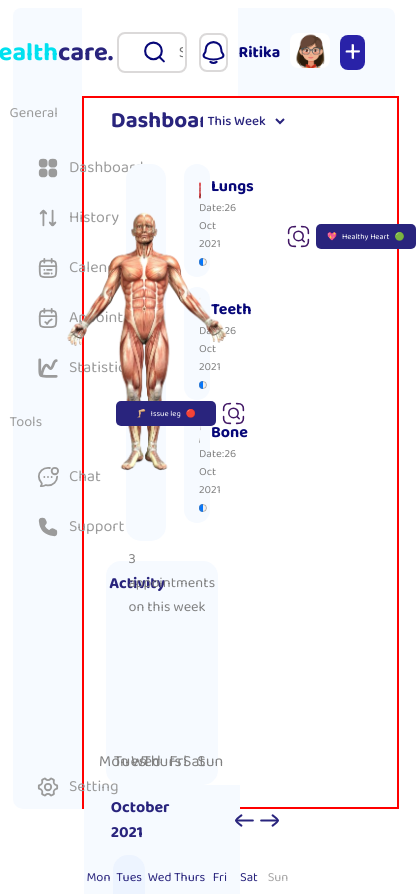
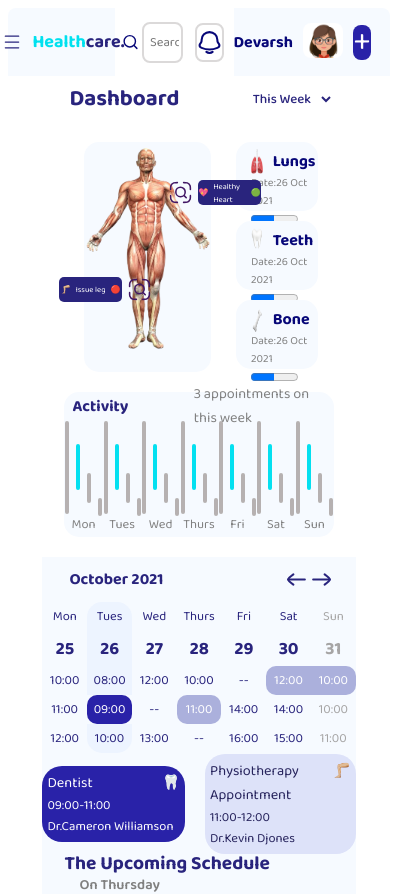
Before and after one commit to devarsh-commits/HealthCare-Dashboard, a React (Vite) app: page / in a window 390 px wide. Shown: the top 894 px of the page, 416 px wide, since content can reach past the window. Built offline with nearby package versions, Linux system fonts and the light colour scheme.

Commit message:
added media queries

```diff
--- a/src/App.css
+++ b/src/App.css
@@ -14,6 +14,8 @@
 .sidebar {
     /* border: 2px solid red; */
     width: 18%;
+    height: 100%;
+    /* transform: translateX(10px) */
     /* margin-left: 8px; */
     /* margin-right: -1; */
 }
@@ -21,20 +23,16 @@
 .maincomp {
     /* border: 2px solid red; */
     width: 82%;
+    height: 100%;
     display: flex;
     /* margin-right: -6px; */
-}
-@media only screen and (max-width:1160px){
-    .maincomp{
-        border: 2px solid red;
-        flex-direction: column;
-    }
 }
 
 .maincomp .dashboard {
     /* border: 2px solid green; */
     box-sizing: border-box;
     width: 50%;
+    height: 100%;
       padding-left: 22px;
     padding-right: 22px;
 }
@@ -78,7 +76,7 @@
     box-sizing: border-box;
 /* border: 2px solid red; */
 width: 100%;
-height: 76vh;
+height: 92%;
 display: flex;
 flex-direction: column;
 align-items: center;
@@ -272,3 +270,75 @@ align-items: center;
     gap: 30px;
 
 }
+@media only screen and (max-width:912px){
+    .sidebar{
+        height: 70%;
+    }
+    .maincomp{
+        height: 70%;
+    }
+    .maincomp .dashboard{
+        height: 100%;
+    }
+    .healthstat .bdy-cont{
+        padding-top: 37px;
+    }
+}
+@media only screen and (max-width:769px){
+     .healthstat .bdy-cont{
+        padding-top: 7px;
+    }
+}
+@media only screen and (max-width:541px){
+    .main{
+        margin: 0;
+    }
+    .sidebar{
+        display: none;
+    }
+    .maincomp{
+        flex-direction: column;
+        gap: 30px;
+    }
+    .maincomp .dashboard{
+        width: 100%;
+    }
+    .body{
+        justify-content: center;
+    }
+    .maincomp .schedule{
+        width: 100%;
+    }
+}
+    @media only screen and (max-width:412px){
+        .sch-subhead{
+            height: 0;
+            font-size: 0.9em;
+        }
+
+    }
+    @media only screen and (max-width:412px){
+        .sch-subhead{
+            height: 0;
+            font-size: 0.9em;
+        }
+
+    }
+    @media only screen and (max-width:412px){
+        .sch-subhead{
+            height: 0;
+            font-size: 0.9em;
+        }
+
+    }
+    @media only screen and (max-width:412px){
+        .sch-subhead{
+            height: 0;
+            font-size: 0.9em;
+        }
+
+    }
+
+   @media only screen and (max-width:376px){
+
+   }
--- a/src/components/Activity.css
+++ b/src/components/Activity.css
@@ -95,3 +95,11 @@ gap: 10px;
         position: relative;
     top: 40px;
 }
+@media only screen and (max-width:412px){
+    .bars{
+        font-size: 0.8em;
+    }
+    .barsec{
+        gap: 7px;
+    }
+}
--- a/src/components/Anatomy.css
+++ b/src/components/Anatomy.css
@@ -1,4 +1,4 @@
-.main-an{
+.main-an {
     box-sizing: border-box;
     width: 100%;
     height: 100%;
@@ -9,34 +9,39 @@
     background-color: rgb(246 250 255);
     position: relative;
 }
-.main-an img{
+
+.main-an img {
     width: 200px;
     object-fit: contain;
 }
-.healthdt1{
+
+.healthdt1 {
     display: flex;
     position: absolute;
     gap: 5px;
     align-items: center;
     top: 60px;
-    left: 160px;
+    left: 155px;
 }
-.healthdt2{
+
+.healthdt2 {
     display: flex;
     position: absolute;
     gap: 5px;
     align-items: center;
-     bottom: 115px;
-    left: -10px;
+    bottom: 105px;
+    left: 10px;
 }
-.health-indicator img{
+
+.health-indicator img {
     width: 25px;
 }
-.health-heart{
+
+.health-heart {
     /* border: 2px solid red; */
     border-radius: 5px;
     display: flex;
-    width:100px;
+    width: 6vw;
     height: 25px;
     align-items: center;
     justify-content: center;
@@ -47,10 +52,11 @@ width: 25px;
     font-family: "Baloo 2", sans-serif;
     font-optical-sizing: auto;
 }
+
 .health-leg {
     border-radius: 5px;
     display: flex;
-    width:100px;
+    width: 6vw;
     height: 25px;
     /* position: absolute; */
     align-items: center;
@@ -62,3 +68,122 @@ width: 25px;
     font-family: "Baloo 2", sans-serif;
     font-optical-sizing: auto;
 }
+
+@media only screen and (max-width:1415px) {
+    .healthdt1 {
+        left: 129px;
+    }
+
+    .a {
+        font-size: 15%;
+    }
+}
+
+@media only screen and (max-width:1280px) {
+    .healthdt1 {
+        top: 83px;
+    }
+
+    .healthdt2 {
+        bottom: 118px;
+    }
+}
+
+@media only screen and (max-width:1225px) {
+    .healthdt1 {
+        left: 118px;
+    }
+}
+
+@media only screen and (max-width:1100px) {
+    .healthdt1 {
+        left: 105px;
+    }
+}
+
+@media only screen and (max-width:1090px) {
+    .healthdt2 {
+        left: 0px;
+        bottom: 102px;
+    }
+
+    .healthdt1 {
+        top: 64px;
+    }
+}
+@media only screen and (max-width:1025px) {
+    .healthdt2 {
+        left: 0px;
+        bottom: 266px;
+    }
+
+    .healthdt1 {
+        top: 237px;
+        left: 89px;
+    }
+}
+
+@media only screen and (max-width:912px){
+    .healthdt1{
+top: 128px;
+    }
+    .healthdt2{
+        bottom: 158px;
+    }
+}
+@media only screen and (max-width:820px){
+    .healthdt1{
+        top: 105px;
+    }
+}
+
+@media only screen and (max-width:855px) {
+    .healthdt1 {
+        top: 118px;
+        left: 71px;
+    }
+
+    .healthdt2 {
+        left: -10px;
+        bottom: 154px;
+    }
+}
+@media only screen and (max-width:769px){
+    .healthdt1{
+        top: 73px;
+    }
+    .healthdt2{
+        bottom: 123px;
+    }
+}
+@media only screen and (max-width:541px){
+    .healthdt1{
+        top: 38px;
+        left: 100px;
+    }
+    .healthdt2{
+        bottom: 71px;
+        left: -16px;
+    }
+    .a{
+        width: 16vw;
+        font-size: 0.5em;
+    }
+}
+@media only screen and (max-width:431px){
+    .health-indicator .healthdt1{
+        left: 84px;
+    }
+    .healthdt2{
+        left: -24px;
+    }
+}
+@media only screen and (max-width:412px){
+    .healthdt1{
+        left: 71px;
+    }
+    .healthdt2{
+        bottom: 70px;
+        left: -25px;
+    }
+}
--- a/src/components/AnatomySec.jsx
+++ b/src/components/AnatomySec.jsx
@@ -7,10 +7,10 @@ const AnatomySec = () => {
     return (
         <div className='main-an'>
             <img src={body} alt="" />
-            <div className='health-indicator a'>
+            <div className='health-indicator '>
                 <div className="healthdt1">
                     <img src={scan} alt="" />
-                    <div className='health-heart'>
+                    <div className='health-heart a'>
                         <p>💖</p>
                         <p>Healthy Heart</p>
                         <p>🟢</p>
--- a/src/components/Appoint.css
+++ b/src/components/Appoint.css
@@ -28,3 +28,36 @@
 .dr-name{
     font-size: 0.8em;
 }
+@media only screen and (max-width:1080px){
+    .Appoint{
+        padding: 7px;
+    }
+}
+@media only screen and (max-width:1006px){
+    .Appoint{
+        padding: 5px;
+    }
+    .Appoint .a-title{
+        font-size: 0.9em;
+    }
+    .Appoint .a-time{
+        font-size: 0.8em;
+    }
+    .Appoint .dr-name{
+        font-size: 0.8em;
+    }
+}
+@media only screen and (max-width:912px){
+    .a-title .t1{
+        white-space: wrap;
+       /* min-width: 0; */
+    }
+    .a-title{
+        gap: 1px;
+    }
+}
+@media only screen and (max-width:413px){
+    .Appoint{
+        min-width: 34vw;
+    }
+}
--- a/src/components/Header.css
+++ b/src/components/Header.css
@@ -7,12 +7,25 @@
     display: flex;
     /* margin: 1px auto; */
     border-radius: 10px;
+        /* background-color: rgb(246 250 255); */
+}
+.logosec{
+    display: flex;
+     background-color: rgb(246 250 255);
+       width: 18%;
+        border-top-left-radius: 8px;
+        justify-content: center;
+        gap: 5px;
+}
+.logosec img{
+
+    width: 20px;
+    display: none;
 }
 .logo{
     box-sizing: border-box;
     /* border: 2px solid green; */
-    background-color: rgb(246 250 255);
-    width: 18%;
+    /* width: 18%; */
     display: flex;
     font-size:0.8em;
     padding: 5px;
@@ -108,3 +121,34 @@
     justify-content: center;
     cursor: pointer;
 }
+@media only screen and (max-width:541px){
+    .header{
+        height: 68px;
+    }
+    .logosec{
+        font-size: 0.7em;
+        width: 28%;
+    }
+    .logosec img{
+        display: block;
+    }
+    .searchbox{
+        width: 56%;
+    }
+    .searchbox .img{
+        width: 17px;
+        left: 7px;
+    }
+    .search{
+        padding-left: 6px;
+        font-size: 0.8em;
+    }
+}
+@media only screen and (max-width:391px){
+    .plus{
+        margin-right: 19px;
+    }
+    .logosec img{
+        margin-left: 9px;
+    }
+}
--- a/src/components/Header.jsx
+++ b/src/components/Header.jsx
@@ -3,11 +3,16 @@ import search from '../assets/search.svg'
 import bell from '../assets/bell.svg'
 import avt from '../assets/girl.png'
 import './Header.css'
+import hambug from '../assets/hamburger.svg'
 
 const Header = () => {
   return (
     <div className='header'>
-        <div className="logo"><h1 style={{color:'rgb(0 225 239)'}}>Health</h1><h1 style={{color:"rgb(41 36 125)"}}>care.</h1></div>
+        <div className="logosec">
+           <img src={hambug} alt="" />
+          <div className="logo">
+          <h1 style={{color:'rgb(0 225 239)'}}>Health</h1><h1 style={{color:"rgb(41 36 125)"}}>care.</h1></div>
+        </div>
         <div className="searchbox">
         <img className='img' src={search} alt="" />
         <input className='search' type="text" placeholder='Search' />
@@ -16,7 +21,7 @@ const Header = () => {
         </div>
         </div>
         <div className="profile">
-            <div className="name">Ritika</div>
+            <div className="name">Devarsh</div>
             <div className="avtar box"><img src={avt} alt="" /></div>
             <div className="plus">+</div>
         </div>
--- a/src/components/Navlink.css
+++ b/src/components/Navlink.css
@@ -15,3 +15,8 @@
 .links img{
     width: 22px;
 }
+@media only screen and (max-width:855px){
+    .links{
+        font-size: 0.7em;
+    }
+}
--- a/src/components/Sidebar.css
+++ b/src/components/Sidebar.css
@@ -2,7 +2,7 @@
 .side{
     /* border: 2px solid red; */
     width:100%;
-    height:84.5vh;
+    height:100%;
     /* margin-left: 7px; */
     background-color: rgb(246 250 255);
     display: flex;
@@ -38,3 +38,8 @@
     position: absolute;
     bottom: 10px;
 }
+@media only screen and (max-width:912px){
+    .links{
+        width: 14vw;
+    }
+}
--- a/src/components/Sidebar.jsx
+++ b/src/components/Sidebar.jsx
@@ -11,13 +11,13 @@ const Sidebar = () => {
        <div className='gen'>
          <div className='title'>General</div>
         {gendata.map(dt=>{
-          return <Navlink title={dt.sec} icon={dt.icon} desc={dt.desc}/>
+          return <Navlink key={dt.id} title={dt.sec} icon={dt.icon} desc={dt.desc}/>
         })}
        </div>
        <div className="gen">
         <div className='title'>Tools</div>
         {tools.map(dt=>{
-            return <Navlink icon={dt.icon} desc={dt.desc}/>
+            return <Navlink key={dt.id}icon={dt.icon} desc={dt.desc}/>
         })}
         <div className='links setting'>
             <img src={setting} alt="" />
--- a/src/data/generallink.js
+++ b/src/data/generallink.js
@@ -4,23 +4,28 @@ import hist from '../assets/history.svg'
 import calender from '../assets/calender.svg'
 import ap from '../assets/appointment.svg'
 import stat from '../assets/stat.svg'
-export const gendata=[{
-    icon:dash,
-    desc:"Dashboard"
+export const gendata = [{
+    id: 1,
+    icon: dash,
+    desc: "Dashboard"
 },
 {
-    icon:hist,
-    desc:"History"
+    id: 2,
+    icon: hist,
+    desc: "History"
 },
 {
-    icon:calender,
-    desc:"Calender"
+    id: 3,
+    icon: calender,
+    desc: "Calender"
 },
 {
-    icon:ap,
-    desc:"Appointment"
+    id: 4,
+    icon: ap,
+    desc: "Appointment"
 },
 {
-    icon:stat,
-    desc:"Statistics"
+    id: 5,
+    icon: stat,
+    desc: "Statistics"
 }]
--- a/src/data/toollinks.js
+++ b/src/data/toollinks.js
@@ -1,10 +1,11 @@
 import chat from '../assets/chat.svg'
 import support from '../assets/support.svg'
 export const tools=[{
+     id:1,
     icon:chat,
     desc:"Chat"
 },
-{
+{    id:2,
     icon:support,
     desc:"Support"
 }]
```
Also changed, not shown: src/assets/hamburger.svg (added). Lines whose indentation alone changed are shown as unchanged.
